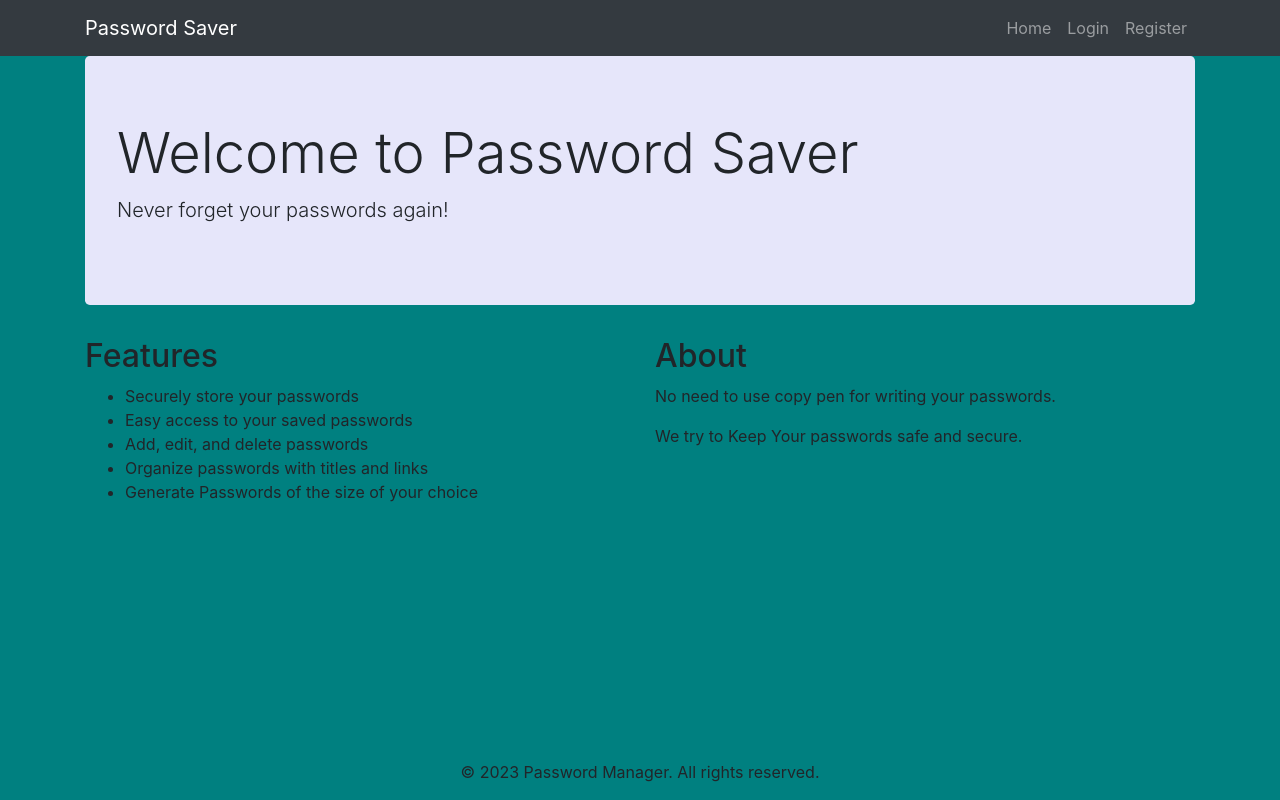
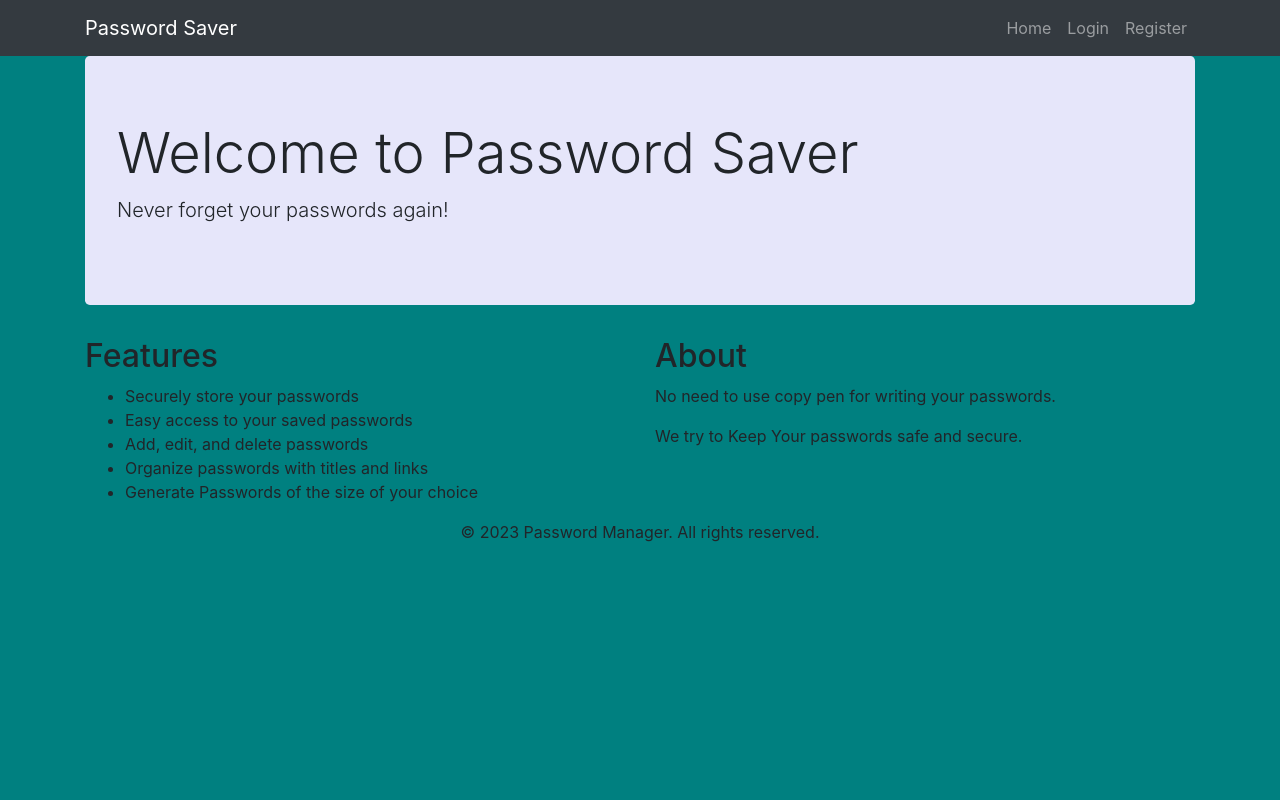
Before and after one commit to mumar389/PasswordSaver, a React (Create React App) app in the folder client/: page / in a window 1280 px wide. Built offline with nearby package versions, Linux system fonts and the light colour scheme.

Commit message:
Handling Footer

```diff
--- a/client/src/components/Footer.jsx
+++ b/client/src/components/Footer.jsx
@@ -3,7 +3,7 @@ import React from 'react'
 const Footer = () => {
     // const currentYear = new Date().getFullYear();
   return (
-    <footer style={{ position: 'fixed', bottom: 0, width: '100%', textAlign: 'center' }}>
+    <footer style={{ position: 'sticky', top: '100%', width: '100%', textAlign: 'center' }}>
     <p>&copy; 2023 Password Manager. All rights reserved.</p>
   </footer>
   )
```
Also changed, not shown: 7 other files (tests, documents, lock files or other folders).
